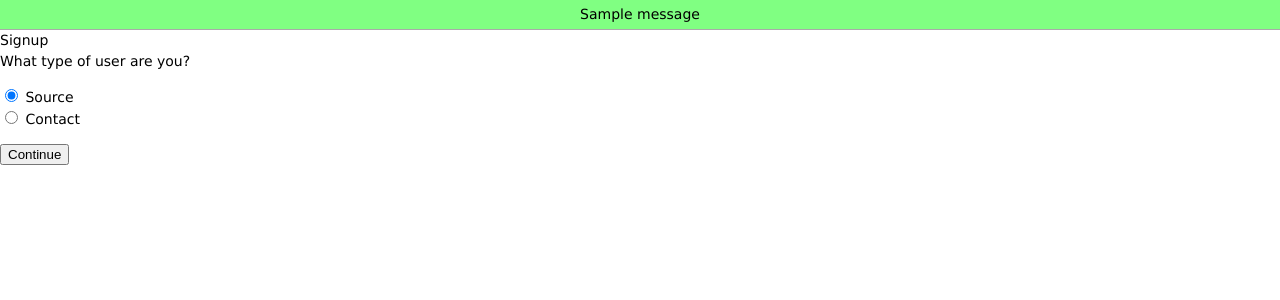
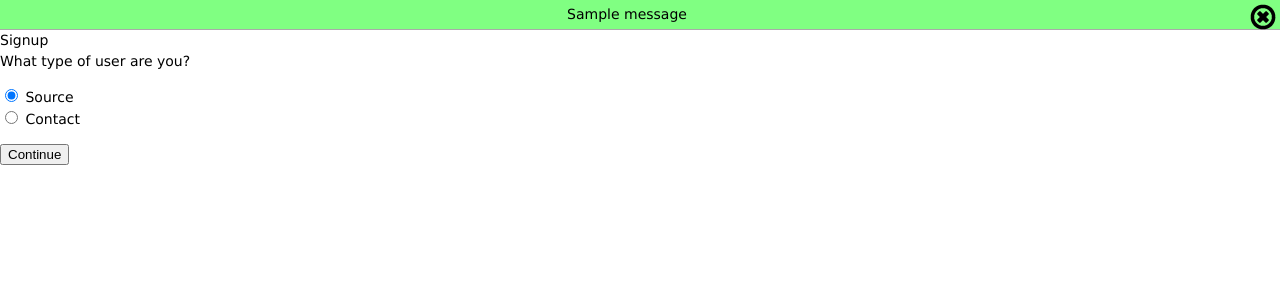
Before and after one commit to honestappalachia/honest_hiddenservice, a Flask app: page /signup in a window 1280 px wide. Shown: the top 300 px of the page. Run offline with Flask 2, Linux system fonts and the light colour scheme; tables that the repository leaves empty hold one stand-in row (values such as "Sample post"); one stand-in notice (Sample message) is shown; some libraries are stand-ins or nearby versions.

Commit message:
Add button to remove flashed messages

```diff
--- a/static/base.css
+++ b/static/base.css
@@ -52,6 +52,14 @@ ul.flashes li.success {
 ul.flashes li.error {
   background:#FF4747;
   color:#fff;
+}
+
+ul.flashes li button.remove {
+  background:transparent;
+  border:none;
+  padding:0;
+  cursor:pointer;
+  float:right;
 }
 
 div#progressbox {
--- /dev/null
+++ b/static/base.js
@@ -0,0 +1,7 @@
+$(function() {
+  $("ul.flashes li button.remove").on("click", function(event) {
+    $(this).parents("li").fadeOut(500, function () {
+      $(this).remove();
+    });
+  });
+});
--- a/templates/base.html
+++ b/templates/base.html
@@ -9,6 +9,7 @@
     {% endblock %}
     {% block script %}
     <script type=text/javascript src="/static/jquery-1.9.1.js"></script>
+    <script src="{{ url_for('static', filename='base.js') }}"></script>
     {% endblock %}
   </head>
   <body>
@@ -19,7 +20,10 @@
         <div id=messages>
           <ul class=flashes>
             {% for category, message in messages %}
-              <li class="{{ category }}">{{ message }}</li>
+            <li class="{{ category }}">
+              {{ message }}
+              <button class=remove><img src="{{ url_for('static', filename='remove.png') }}"</button>
+            </li>
             {% endfor %}
           </ul>
         </div>
```
Also changed, not shown: static/remove.png (added).
